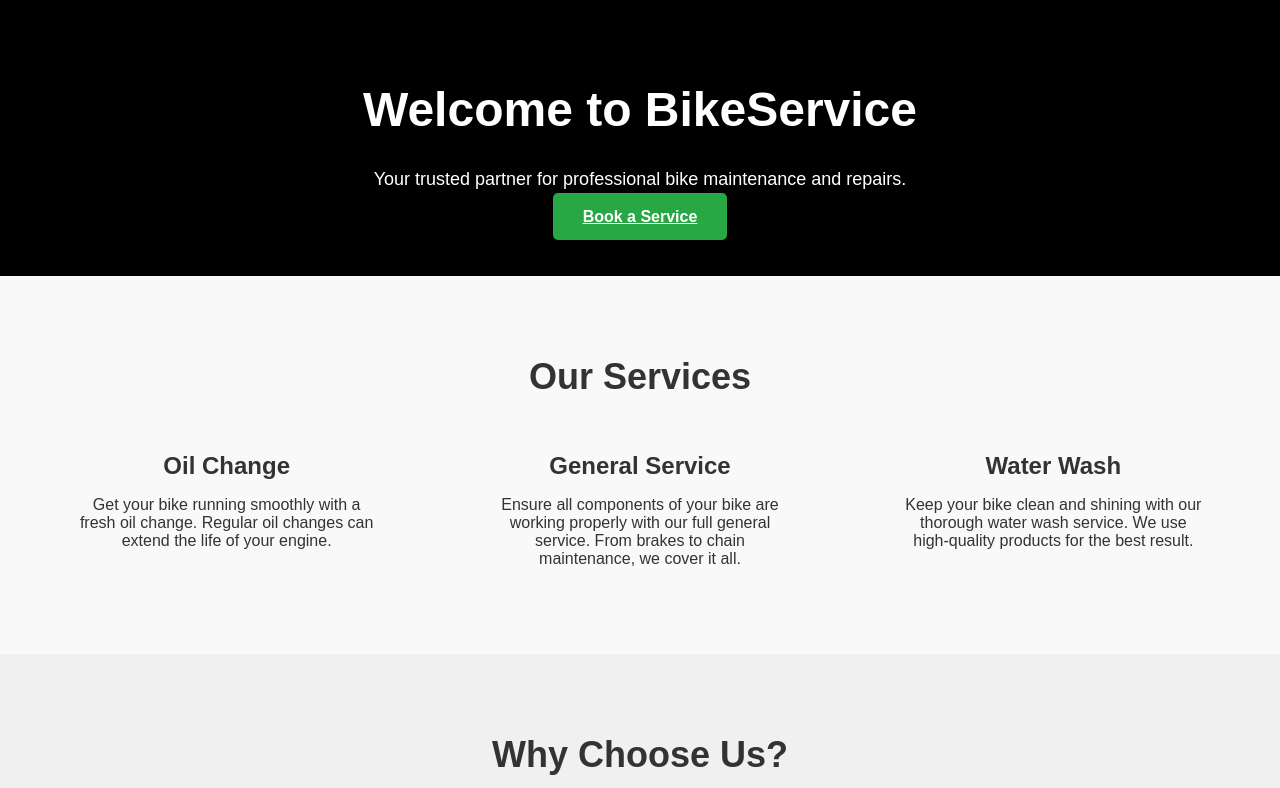
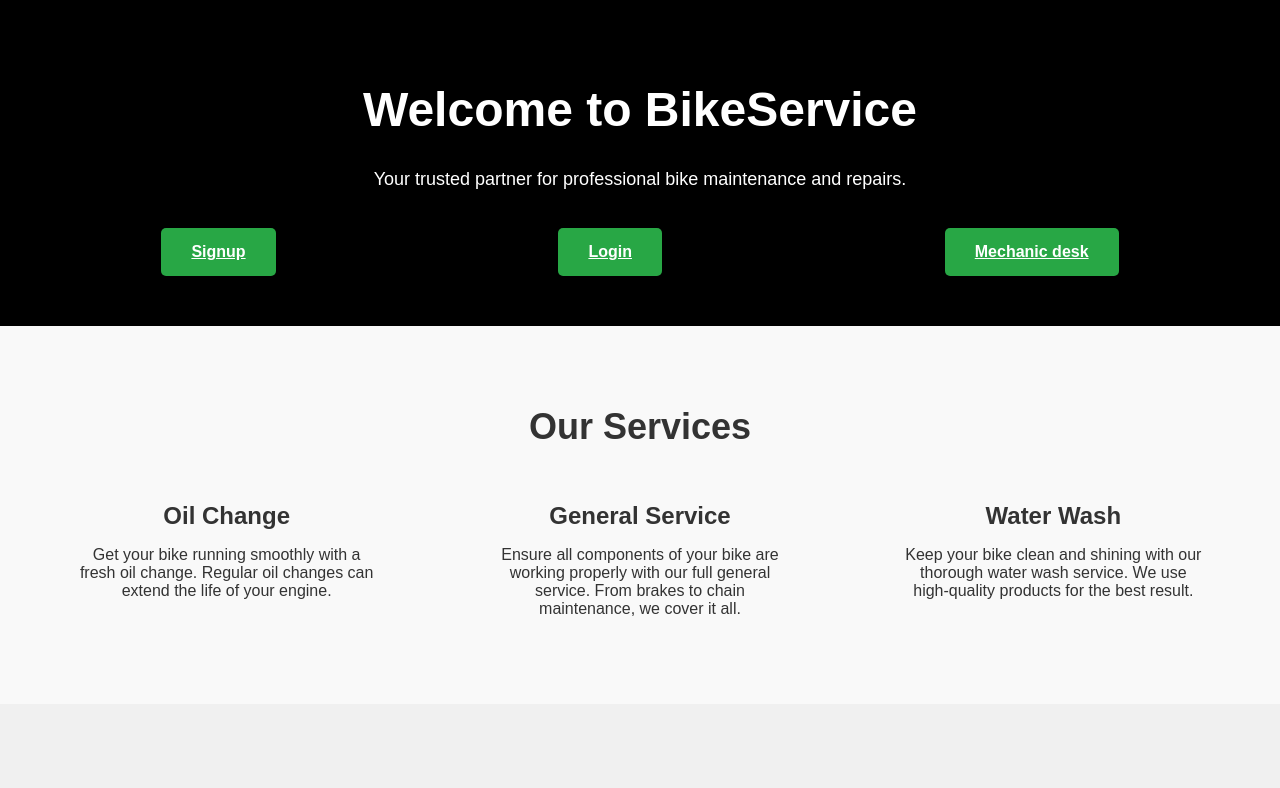
Before and after one commit to Vasanth-sharp/bikeservice, a React (Create React App) app in the folder frontend/: page / in a window 1280 px wide. Shown: the top 788 px of the page. Built offline with nearby package versions, Linux system fonts and the light colour scheme.

Commit message:
Link added

```diff
--- a/frontend/src/pages/Welcome.jsx
+++ b/frontend/src/pages/Welcome.jsx
@@ -8,6 +8,7 @@ function Welcome() {
   <div style={{ backgroundColor: '#000', color: '#fff', padding: '50px 20px', textAlign: 'center' }}>
     <h1 style={{ fontSize: '48px', fontWeight: 'bold' }}>Welcome to BikeService</h1>
     <p style={{ fontSize: '18px', marginTop: '20px' }}>Your trusted partner for professional bike maintenance and repairs.</p>
+    <div style={{display:"flex",flexDirection:"row",justifyContent:"space-around"}}>
     <Link to="/signup" style={{
       marginTop: '20px',
       padding: '15px 30px',
@@ -19,8 +20,35 @@ function Welcome() {
       cursor: 'pointer',
       fontSize: '16px'
     }}>
-      Book a Service
+      Signup
     </Link>
+    <Link to="/login" style={{
+      marginTop: '20px',
+      padding: '15px 30px',
+      backgroundColor: '#28a745',
+      border: 'none',
+      borderRadius: '5px',
+      color: '#fff',
+      fontWeight: 'bold',
+      cursor: 'pointer',
+      fontSize: '16px'
+    }}>
+      Login
+    </Link>
+    <Link to="/owner" style={{
+      marginTop: '20px',
+      padding: '15px 30px',
+      backgroundColor: '#28a745',
+      border: 'none',
+      borderRadius: '5px',
+      color: '#fff',
+      fontWeight: 'bold',
+      cursor: 'pointer',
+      fontSize: '16px'
+    }}>
+      Mechanic desk
+    </Link>
+    </div>
   </div>
 
   {/* Services Section */}
```
